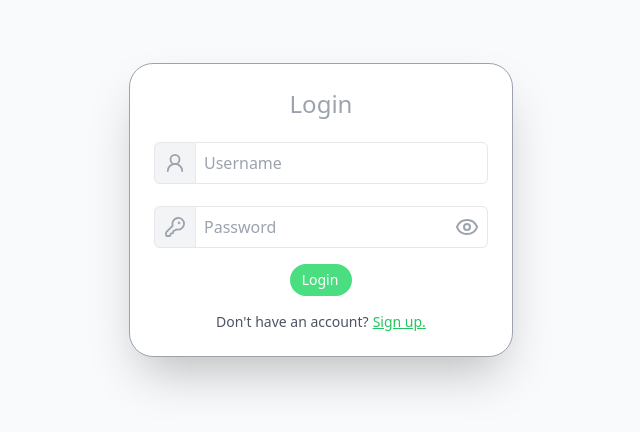
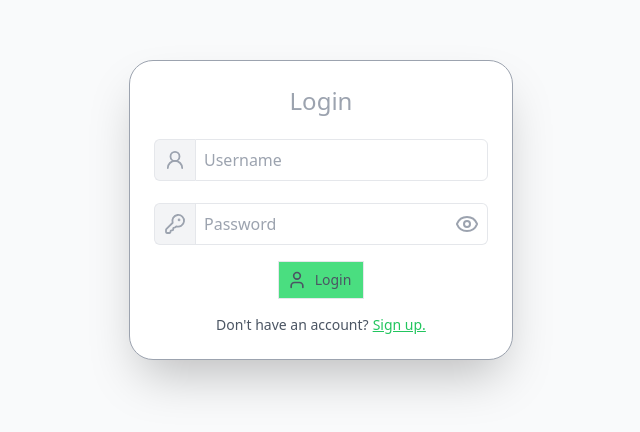
Before and after one commit to gustaaragao/rick-and-morty-app, a Vue app: page /login in a window 1280 px wide. Shown: the part 190-622 px from the top of the page, without its empty margins (319-959 px from the left). Built offline with nearby package versions, Linux system fonts and the light colour scheme.

Commit message:
refact: simplificando o botão

```diff
--- a/src/components/buttons/BaseButton.vue
+++ b/src/components/buttons/BaseButton.vue
@@ -1,9 +1,10 @@
 <template>
-  <div>
-    <button ref="buttonElement"
+  <button
     :disabled="props.disabled"
-            class="flex flex-row items-center gap-0.5 select-none border-2 rounded-full px-2 py-1 disabled:cursor-not-allowed">
-      <i class="scale-[0.8]">
+    class="flex items-center gap-2 border p-2"
+    :class="buttonStyles"
+  >
+    <i v-if="slots.icon">
       <slot name="icon"></slot>
     </i>
     <span
@@ -13,79 +14,44 @@
       <slot name="text"></slot>
     </span>
   </button>
-  </div>
 </template>
 
 <script setup>
-import { ref, onMounted, useSlots } from 'vue'
-import { transformTailwindColorToHex } from '@/utils/transformTailwindColorToHex.js'
+import { computed, useSlots } from 'vue'
 
 const props = defineProps({
-  design: {
+  designButton: {
     type: String,
+    default: 'SolidButton',
+    validator: (value) => {
+        const POSSIBLE_DESIGNERS = ['SolidButton', 'LightButton'];
+        const isValid = POSSIBLE_DESIGNERS.includes(value);
+        if (!isValid) {
+          console.error('The Button Design definition is outside the standards');
+        }
+        return isValid;
+      },
     default: 'SolidButton'
-  },
-  colorButton: {
-    type: String,
-    default: 'green-400'
-  },
-  colorText: {
-    type: String,
-    default: 'white'
-  },
-  colorHoverEffect: {
-    type: String,
-    default: 'green-500',
   },
   disabled: {
     type: Boolean,
     default: false,
   },
+  colorButton: {
+    type: String,
+    default: 'green-400'
+  }
 })
 
 const slots = useSlots()
 
-const colorButtonHex = ref('')
-const colorTextHex = ref('')
-const colorHoverEffectHex = ref('')
-
-const buttonElement = ref(null)
-
-const addEffectHover = () => {
-  if (props.design === 'LightButton') {
-    buttonElement.value.addEventListener('mouseover', () => {
-      buttonElement.value.style.borderColor = colorHoverEffectHex.value
-      buttonElement.value.style.color = colorHoverEffectHex.value
-    })
-    buttonElement.value.addEventListener('mouseout', () => {
-      buttonElement.value.style.borderColor = colorButtonHex.value
-      buttonElement.value.style.color = colorButtonHex.value
-    })
-  } else {
-    buttonElement.value.addEventListener('mouseover', () => {
-      buttonElement.value.style.borderColor = colorHoverEffectHex.value
-      buttonElement.value.style.backgroundColor = colorHoverEffectHex.value
-    })
-    buttonElement.value.addEventListener('mouseout', () => {
-      buttonElement.value.style.borderColor = colorButtonHex.value
-      buttonElement.value.style.backgroundColor = colorButtonHex.value
-    })
-  }
+const buttonStyles = computed(() => {
+  const styles = {
+    SolidButton: `bg-${props.colorButton}`,
+    LightButton: `bg-purple-300`
   }
 
-onMounted(() => {
-  colorButtonHex.value = transformTailwindColorToHex(props.colorButton)
-  colorTextHex.value = transformTailwindColorToHex(props.colorText)
-  colorHoverEffectHex.value = transformTailwindColorToHex(props.colorHoverEffect)
+  return styles[props.designButton]
+})
 
-  buttonElement.value.style.borderColor = colorButtonHex.value
-  if (props.design === 'LightButton') {
-    buttonElement.value.style.color = colorButtonHex.value
-  } else {
-    buttonElement.value.style.backgroundColor = colorButtonHex.value
-    buttonElement.value.style.color = colorTextHex.value
-  }
-
-  addEffectHover()
-})
 </script>
--- a/src/views/LoginView.vue
+++ b/src/views/LoginView.vue
@@ -40,8 +40,13 @@
       <!-- end: Error Span -->
       <!-- begin: Submit Buttons -->
       <div class="flex justify-center gap-4">
-        <BaseButton @click="submitForm()" :disabled="!isFormValid">
+        <BaseButton
+          design-button='SolidButton'
+          @click="submitForm()"
+          :disabled="!isFormValid"
+        >
           <template #text> Login </template>
+          <template #icon> <User size="20" /> </template>
         </BaseButton>
       </div>
       <!-- end: Submit Buttons -->
@@ -59,7 +64,7 @@
 <script setup>
 import BaseInput from '@/components/inputs/BaseInput.vue'
 import BaseButton from '@/components/buttons/BaseButton.vue'
-import { UserRound, KeyRound } from 'lucide-vue-next'
+import { UserRound, KeyRound, User } from 'lucide-vue-next'
 import { ref } from 'vue'
 
 import { dbRouter } from '@/services/api/routing/routers/dbRouter.js'
```
Lines whose indentation alone changed are shown as unchanged.
